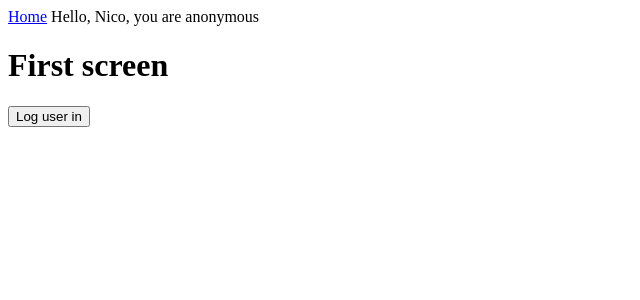
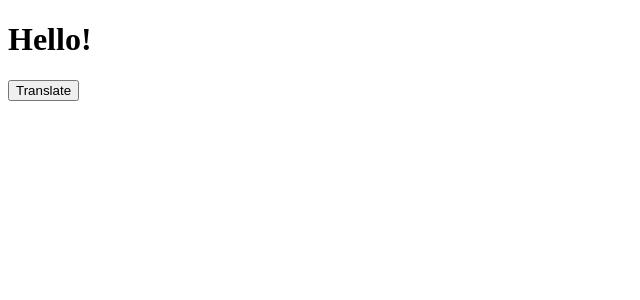
Before and after one commit to jsh612/test_hook2, a React (Create React App) app: page / in a window 1280 px wide. Shown: the top 300 px of the page, without its empty margins (0-640 px from the left). Built offline with nearby package versions, Linux system fonts and the light colour scheme.

Commit message:
#9.4, #9.5 Building Hypertranslate part

```diff
--- a/src/App.js
+++ b/src/App.js
@@ -1,12 +1,13 @@
 import React from "react";
 import Screen from "./Screen";
-import UserContextProvider from "./context";
+import Lang from "./context";
+import translations from "./translations";
 
 function App() {
   return (
-    <UserContextProvider>
+    <Lang defaultLang="en" translations={translations}>
       <Screen />
-    </UserContextProvider>
+    </Lang>
   );
 }
 
--- a/src/Header.js
+++ /dev/null
@@ -1,13 +0,0 @@
-import React from "react";
-import { useUser } from "./context";
-
-const Header = () => {
-  const { name, loggedIn } = useUser();
-  return (
-    <header>
-      <a href="#">Home</a> Hello, {name}, you are{" "}
-      {loggedIn ? "logged in" : "anonymous"}
-    </header>
-  );
-};
-export default Header;
--- a/src/Screen.js
+++ b/src/Screen.js
@@ -1,15 +1,13 @@
 import React from "react";
-import Header from "./Header";
-import { useFns } from "./context";
+import { useSetLang, useT } from "./context";
 
-const Screen = () => {
-  const { logUserIn } = useFns();
+export default () => {
+  const setLang = useSetLang();
+  const t = useT();
   return (
-    <div>
-      <Header />
-      <h1>First screen</h1>
-      <button onClick={logUserIn}>Log user in</button>
-    </div>
+    <>
+      <h1>{t("Hello!")}</h1>
+      <button onClick={() => setLang("es")}>{t("Translate")}</button>
+    </>
   );
 };
-export default Screen;
--- a/src/context.js
+++ b/src/context.js
@@ -1,32 +1,33 @@
-import React, { useState, useContext } from "react";
+import React, { createContext, useState, useContext } from "react";
 
-const UserContext = React.createContext();
+const LangContext = createContext();
 
-const UserContextProvider = ({ children }) => {
-  const [user, setUser] = useState({
-    name: "Nico",
-    loggedIn: false
-  });
-  const logUserIn = () => setUser({ ...user, loggedIn: true });
+const Lang = ({ defaultLang, children, translations }) => {
+  const [lang, setLang] = useState(defaultLang);
+  console.log(lang);
+  const hyperTranslate = text => {
+    if (lang === defaultLang) {
+      return text;
+    } else {
+      return translations[lang][text];
+    }
+  };
+
   return (
-    <UserContext.Provider value={{ user, fn: { logUserIn } }}>
+    <LangContext.Provider value={{ setLang, t: hyperTranslate }}>
       {children}
-    </UserContext.Provider>
+    </LangContext.Provider>
   );
 };
 
-// 특정 Context를 여러 자식 컴포넌트에서 불러와서 값을 사용하는 경우 useContext()를
-// 중복하여, 필요한 값을 가져올때 마다 사용해야 한다.
-//  이러한 중복을 개선하기 위해 특정값을 출력하는 함수를 생성하여
-// 필요한 데이터를 특정 컴포넌트에서 가져오게 한다.
-export const useUser = () => {
-  const { user } = useContext(UserContext);
-  return user;
+export const useSetLang = () => {
+  const { setLang } = useContext(LangContext);
+  return setLang;
 };
 
-export const useFns = () => {
-  const { fn } = useContext(UserContext);
-  return fn;
+export const useT = () => {
+  const { t } = useContext(LangContext);
+  return t;
 };
 
-export default UserContextProvider;
+export default Lang;
--- /dev/null
+++ b/src/translations.js
@@ -0,0 +1,8 @@
+const translations = {
+  es: {
+    "Hello!": "Hola!",
+    Translate: "Traducir"
+  }
+};
+
+export default translations;
```
